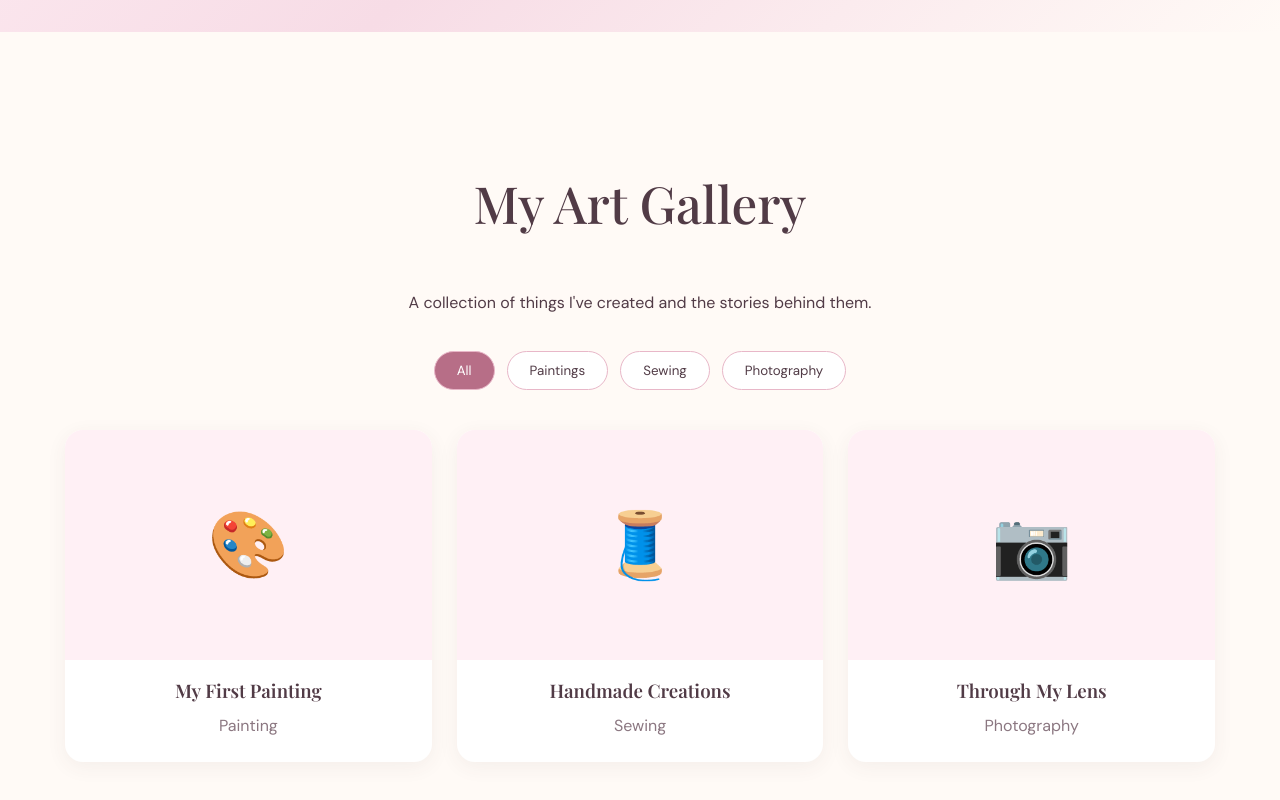
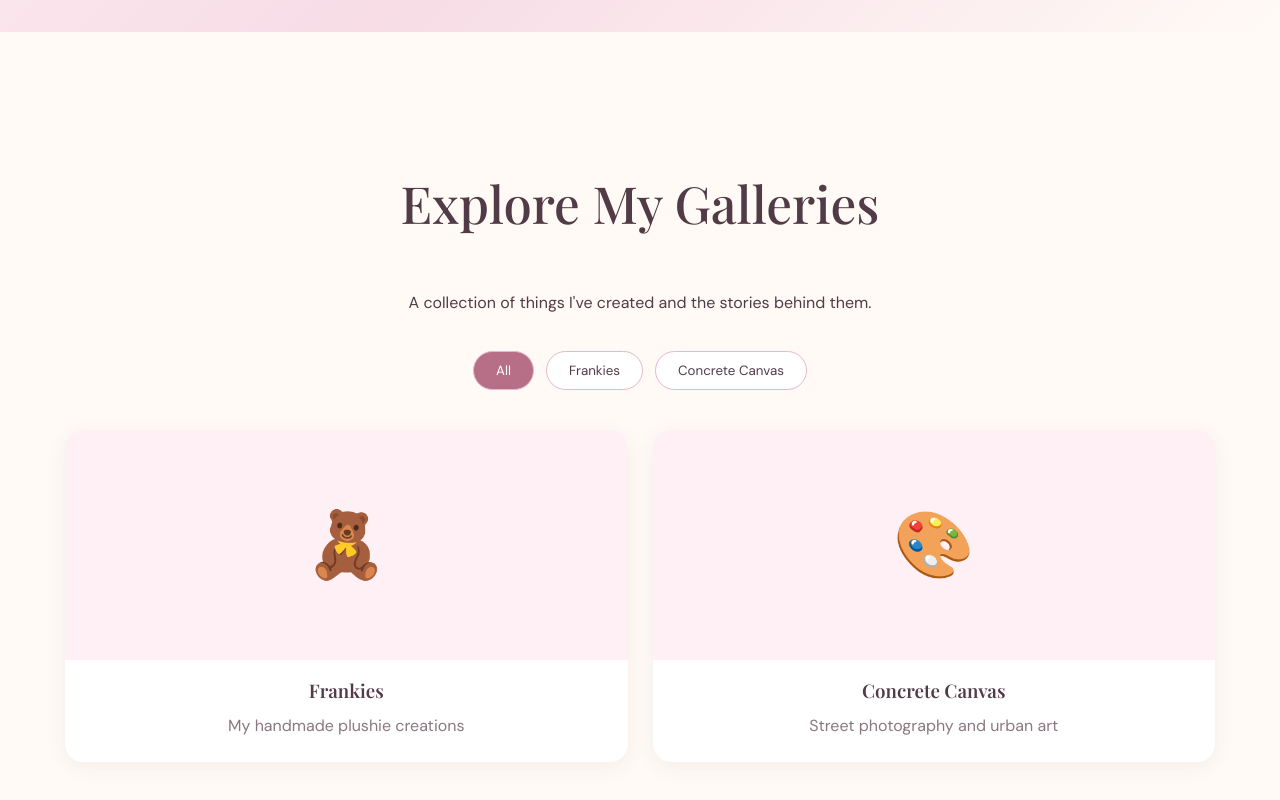
Before and after one commit to ditalita/Sumaq-Art, a plain HTML site: page index.html in a window 1280 px wide. Shown: the part 604-1404 px from the top of the page. Drawn offline with nearby package versions, Linux system fonts and the light colour scheme.

Commit message:
Update gallery section with new art categories

```diff
--- a/index.html
+++ b/index.html
@@ -41,7 +41,7 @@
 
   <!-- Gallery -->
   <section id="gallery" class="gallery-section">
-    <h2>My Art Gallery</h2>
+    <h2>Explore My Galleries</h2>
 
     <p>
       A collection of things I've created
@@ -50,29 +50,22 @@
 
   <div class="filters">
   <button onclick="filterArt('all')">All</button>
-      <button onclick="filterArt('painting')">Paintings</button>
-      <button onclick="filterArt('sewing')">Sewing</button>
-      <button onclick="filterArt('photography')">Photography</button>
+  <button onclick="filterArt('frankies')">Frankies</button>
+  <button onclick="filterArt('concrete-canvas')">Concrete Canvas</button>
 </div>
 
     <div class="gallery-grid">
 
-      <div class="art-card painting">
-        <div class="art-placeholder">🎨</div>
-        <h3>My First Painting</h3>
-        <p>Painting</p>
+  <div class="art-card frankies">
+    <div class="art-placeholder">🧸</div>
+    <h3>Frankies</h3>
+    <p>My handmade plushie creations</p>
   </div>
 
-      <div class="art-card sewing">
-        <div class="art-placeholder">🧵</div>
-        <h3>Handmade Creations</h3>
-        <p>Sewing</p>
-      </div>
-
-      <div class="art-card photography">
-        <div class="art-placeholder">📷</div>
-        <h3>Through My Lens</h3>
-        <p>Photography</p>
+  <div class="art-card concrete-canvas">
+    <div class="art-placeholder">🎨</div>
+    <h3>Concrete Canvas</h3>
+    <p>Street photography and urban art</p>
   </div>
 
 </div>
```
Lines whose indentation alone changed are shown as unchanged.
